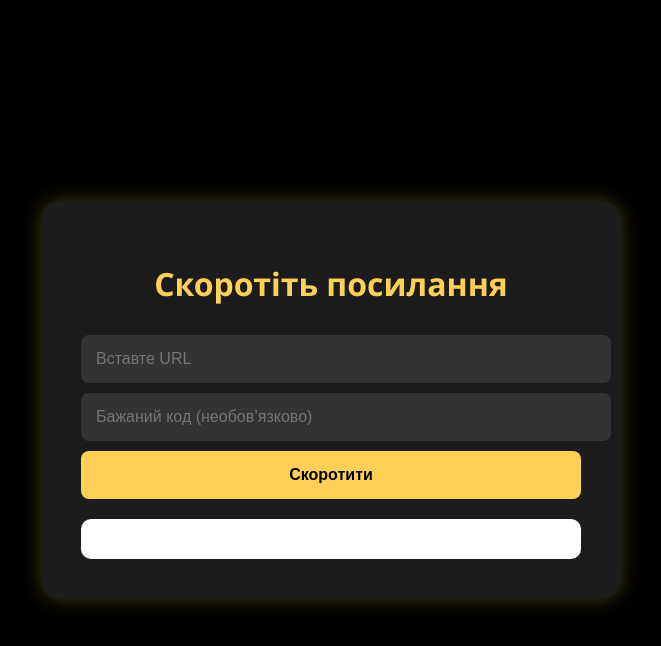
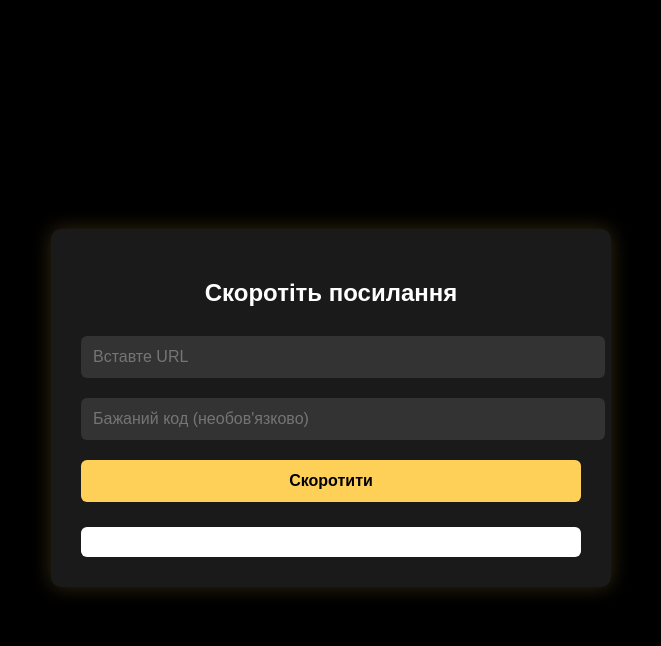
Before and after one commit to ivasww3csds/playmayker, a website: page public/index.html in a window 1280 px wide. Both pictures are taken after a click on the button "Скоротити". Shown: the whole page, without its empty margins (309-970 px from the left). Drawn offline with Linux system fonts and the light colour scheme; no server answers.

Commit message:
Update index.html

```diff
--- a/public/index.html
+++ b/public/index.html
@@ -7,79 +7,67 @@
   <style>
     body {
       background: #000;
-      font-family: 'Segoe UI', sans-serif;
+      font-family: sans-serif;
       color: #fff;
       display: flex;
+      justify-content: center;
       align-items: center;
-      justify-content: center;
       height: 100vh;
-      margin: 0;
     }
-
-    .box {
-      background: #1c1c1c;
-      padding: 40px;
-      border-radius: 20px;
-      box-shadow: 0 0 20px #FFD05744;
+    .container {
+      background: #1a1a1a;
+      padding: 30px;
+      border-radius: 10px;
+      box-shadow: 0 0 20px #FFD05733;
+      text-align: center;
+      max-width: 500px;
       width: 100%;
-      max-width: 500px;
-      text-align: center;
     }
-
-    h1 {
-      margin-bottom: 20px;
-      color: #FFD057;
-    }
-
     input, button {
       width: 100%;
-      padding: 15px;
-      margin-top: 10px;
+      margin: 10px 0;
+      padding: 12px;
+      border-radius: 6px;
       border: none;
-      border-radius: 8px;
       font-size: 16px;
     }
-
     input {
       background: #333;
       color: #fff;
     }
-
     button {
       background: #FFD057;
-      color: #000;
       font-weight: bold;
-      cursor: pointer;
     }
-
     #result {
       background: #fff;
-      margin-top: 20px;
-      padding: 20px;
-      border-radius: 10px;
       color: #000;
-    }
-
-    #result a {
-      color: purple;
+      margin-top: 15px;
+      padding: 15px;
+      border-radius: 6px;
     }
   </style>
 </head>
 <body>
-  <div class="box">
-    <h1>Скоротіть посилання</h1>
-    <input id="url" placeholder="Вставте URL" />
-    <input id="custom" placeholder="Бажаний код (необов’язково)" />
+  <div class="container">
+    <h2>Скоротіть посилання</h2>
+    <input type="text" id="url" placeholder="Вставте URL" />
+    <input type="text" id="custom" placeholder="Бажаний код (необов'язково)" />
     <button onclick="shorten()">Скоротити</button>
     <div id="result"></div>
   </div>
 
   <script>
     async function shorten() {
-      const url = document.getElementById('url').value;
-      const custom = document.getElementById('custom').value;
+      const url = document.getElementById('url').value.trim();
+      const custom = document.getElementById('custom').value.trim();
       const result = document.getElementById('result');
       result.innerHTML = '';
+
+      if (!url) {
+        alert('Введіть посилання');
+        return;
+      }
 
       try {
         const res = await fetch('/shorten', {
@@ -88,16 +76,14 @@
           body: `url=${encodeURIComponent(url)}&custom=${encodeURIComponent(custom)}`
         });
 
-        if (!res.ok) {
-          const msg = await res.text();
-          throw new Error(msg || 'Помилка запиту');
-        }
+        if (!res.ok) throw new Error('Помилка створення посилання');
+        const data = await res.json();
+        const fullUrl = `${window.location.origin}/${data.short}`;
+        const statsUrl = `${window.location.origin}/${data.short}/stats`;
 
-        const data = await res.json();
-        const base = location.origin;
         result.innerHTML = `
-          <a href="${base}/${data.short}" target="_blank">${base}/${data.short}</a><br />
-          <a href="${base}/${data.short}/stats" target="_blank">📊 Переглянути статистику</a>
+          <p><a href="${fullUrl}" target="_blank">${fullUrl}</a></p>
+          <p><a href="${statsUrl}" target="_blank">📊 Переглянути статистику</a></p>
         `;
       } catch (err) {
         alert('Помилка: ' + err.message);
```
